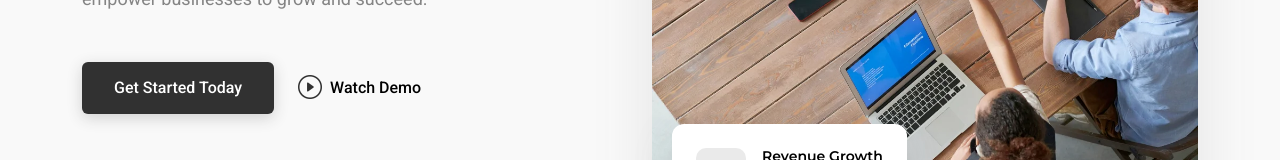
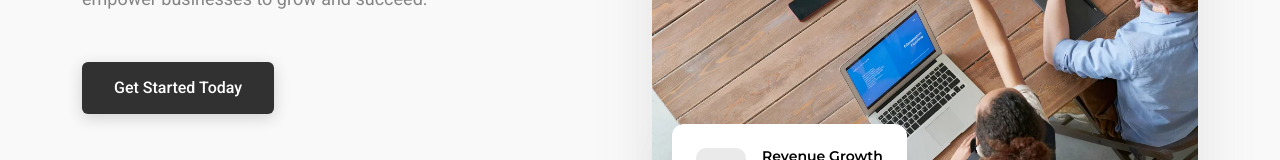
Before and after one commit to gauravd08/softformation-website, a plain HTML site: page index.html in a window 1280 px wide. Shown: the part 431-591 px from the top of the page. Drawn offline with Linux system fonts and the light colour scheme.

Commit message:
watch demo page hided

```diff
--- a/index.html
+++ b/index.html
@@ -93,9 +93,9 @@
               <p data-aos="fade-up" data-aos-delay="300">Softformation is a forward-thinking software company dedicated to building innovative, scalable, and user-friendly digital solutions that empower businesses to grow and succeed.</p>
               <div class="hero-cta" data-aos="fade-up" data-aos-delay="400">
                 <a href="#about" class="btn-primary">Get Started Today</a>
-                <a href="#https://www.youtube.com/watch?v=Y7f98aduVJ8" class="btn-secondary glightbox">
+                <!-- <a href="#https://www.youtube.com/watch?v=Y7f98aduVJ8" class="btn-secondary glightbox">
                   <i class="bi bi-play-circle"></i>
-                  Watch Demo
+                  Watch Demo -->
                 </a>
               </div>
               <div class="hero-stats" data-aos="fade-up" data-aos-delay="500">
```
